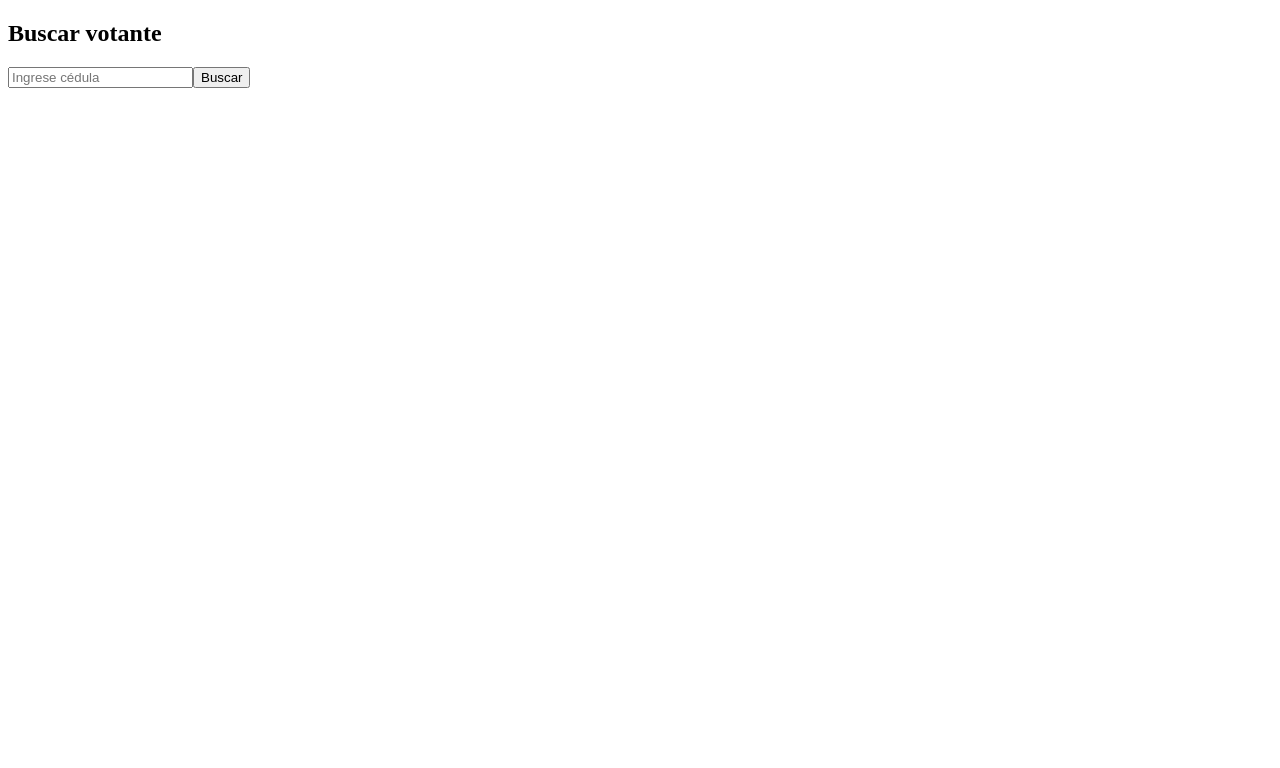
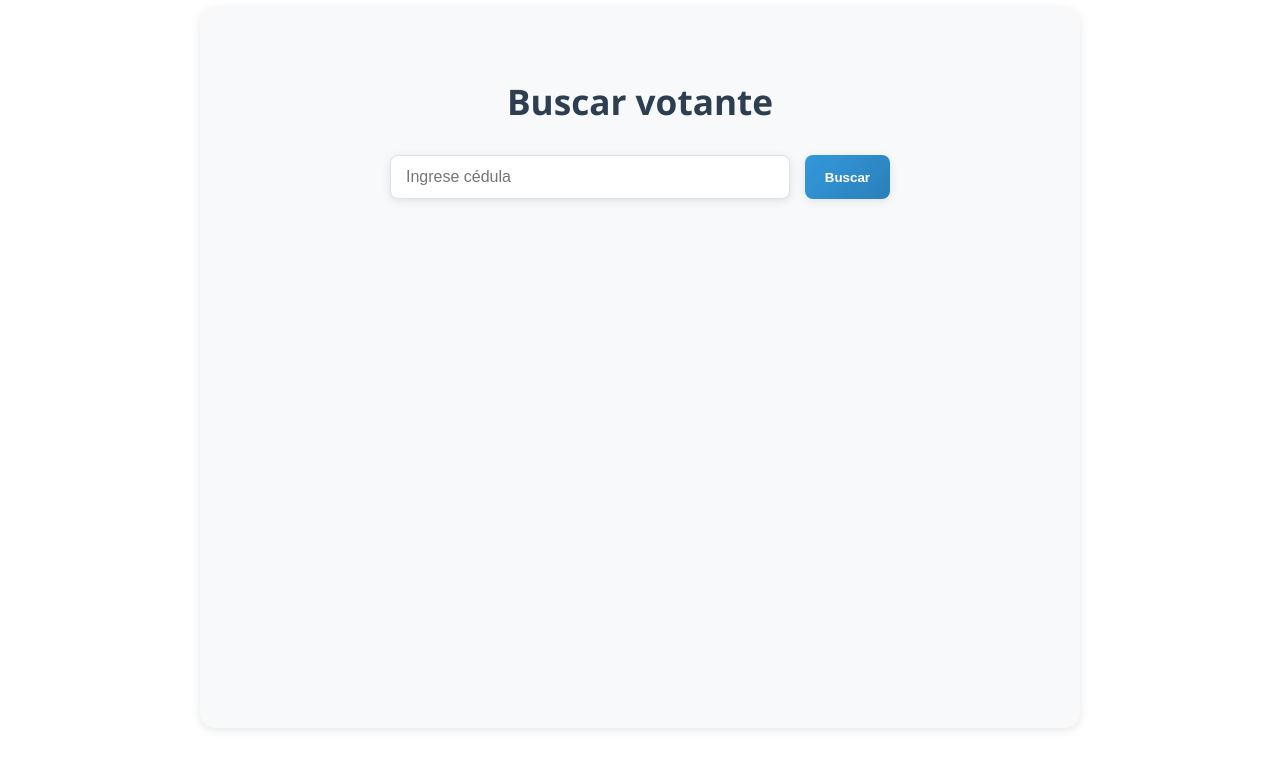
Before and after one commit to sebastianfori/ProyectoFinalBD, an Angular app in the folder frontend/ProyectBD2/: page /votosobservados in a window 1280 px wide. Shown: the top 768 px of the page. Built offline with nearby package versions, Linux system fonts and the light colour scheme.

Commit message:
arreglo front y arreglo route

```diff
--- a/frontend/ProyectBD2/src/app/app.routes.ts
+++ b/frontend/ProyectBD2/src/app/app.routes.ts
@@ -1,7 +1,7 @@
 import { Routes } from '@angular/router';
 
 export const routes: Routes = [
-  { path: '', redirectTo: 'inicio', pathMatch: 'full' }, //  home
+  { path: '', redirectTo: 'login', pathMatch: 'full' }, //  home
   {
     path: 'inicio',
     loadComponent: () =>
--- a/frontend/ProyectBD2/src/app/login/login.component.html
+++ b/frontend/ProyectBD2/src/app/login/login.component.html
@@ -44,7 +44,7 @@
         id="username"
         type="text"
         formControlName="username"
-        placeholder="Tu usuario"
+        placeholder="Tu cédula"
       />
 
       <label for="password">Contraseña</label>
--- a/frontend/ProyectBD2/src/app/vista-votosobservados/vista-votosobservados.component.html
+++ b/frontend/ProyectBD2/src/app/vista-votosobservados/vista-votosobservados.component.html
@@ -1,8 +1,10 @@
-<div class="contenedor">
+<div class="votosobservados-container">
   <h2>Buscar votante</h2>
 
-  <input [(ngModel)]="cedula" placeholder="Ingrese cédula" />
-  <button (click)="buscarVotante()">Buscar</button>
+  <div class="busqueda">
+    <input [(ngModel)]="cedula" placeholder="Ingrese cédula" />
+    <button (click)="buscarVotante()">Buscar</button>
+  </div>
 
   <div *ngIf="mensajeError" class="error">{{ mensajeError }}</div>
   <div *ngIf="mensajeExito" class="exito">{{ mensajeExito }}</div>
--- a/frontend/ProyectBD2/src/app/vista-votosobservados/vista-votosobservados.component.scss
+++ b/frontend/ProyectBD2/src/app/vista-votosobservados/vista-votosobservados.component.scss
@@ -1,4 +1,4 @@
-// Variables (heredadas para consistencia)
+// 🎨 Variables generales (compatibles con tu sistema)
 $primary-color: #2c3e50;
 $secondary-color: #3498db;
 $success-color: #27ae60;
@@ -9,11 +9,10 @@ $border-color: #dee2e6;
 $text-color: #2c3e50;
 $shadow: 0 2px 10px rgba(0, 0, 0, 0.1);
 
-// Estilos del componente
 .votosobservados-container {
-  max-width: 700px;
+  max-width: 800px;
   margin: 0 auto;
-  padding: 30px;
+  padding: 40px;
   background-color: $background-color;
   border-radius: 15px;
   box-shadow: $shadow;
@@ -25,37 +24,44 @@ $shadow: 0 2px 10px rgba(0, 0, 0, 0.1);
   align-items: center;
 
   h2 {
-    font-size: 2rem;
+    font-size: 2.2rem;
     font-weight: bold;
     color: $primary-color;
     margin-bottom: 30px;
   }
 
-  // Input y botón de búsqueda
+  // 🔍 Input y botón de búsqueda
   .busqueda {
     display: flex;
-    gap: 10px;
     width: 100%;
-    max-width: 400px;
-    margin-bottom: 30px;
+    max-width: 500px;
+    margin-bottom: 25px;
+    gap: 15px;
 
     input {
       flex: 1;
-      padding: 10px 15px;
+      padding: 12px 15px;
       border: 1px solid $border-color;
       border-radius: 8px;
       font-size: 1rem;
+      box-shadow: $shadow;
+
+      &:focus {
+        outline: none;
+        border-color: $secondary-color;
+        box-shadow: 0 0 5px rgba(52, 152, 219, 0.4);
+      }
     }
 
     button {
-      padding: 10px 15px;
+      padding: 12px 20px;
       background: linear-gradient(135deg, $secondary-color 0%, #2980b9 100%);
       color: white;
       border: none;
       border-radius: 8px;
       font-weight: bold;
       cursor: pointer;
-      transition: 0.3s ease;
+      transition: all 0.3s ease;
       box-shadow: $shadow;
 
       &:hover {
@@ -65,38 +71,49 @@ $shadow: 0 2px 10px rgba(0, 0, 0, 0.1);
     }
   }
 
-  // Mensajes
-  .mensaje {
-    margin-top: -20px;
+  // ✅ Mensajes
+  .error, .exito {
     margin-bottom: 20px;
     font-weight: bold;
-
-    &.exito {
-      color: $success-color;
-    }
-
-    &.error {
-      color: $danger-color;
-    }
+    padding: 10px 20px;
+    border-radius: 8px;
+    width: 100%;
+    max-width: 500px;
+    text-align: center;
   }
 
-  // Datos del votante
+  .error {
+    background-color: #f8d7da;
+    color: #721c24;
+    border: 1px solid #f5c6cb;
+  }
+
+  .exito {
+    background-color: #d4edda;
+    color: #155724;
+    border: 1px solid #c3e6cb;
+  }
+
+  // 👤 Datos del votante
   .datos-votante {
     width: 100%;
+    max-width: 600px;
     background: white;
     border: 1px solid $border-color;
     border-radius: 12px;
-    padding: 20px;
+    padding: 25px;
     box-shadow: $shadow;
+    margin-top: 20px;
 
     h3 {
       margin-top: 0;
-      font-size: 1.4rem;
+      font-size: 1.6rem;
       color: $primary-color;
+      margin-bottom: 20px;
     }
 
     p {
-      margin: 8px 0;
+      margin: 10px 0;
       font-size: 1rem;
 
       strong {
@@ -105,9 +122,9 @@ $shadow: 0 2px 10px rgba(0, 0, 0, 0.1);
       }
     }
 
-    .boton-observar {
-      margin-top: 20px;
-      padding: 12px;
+    button {
+      margin-top: 25px;
+      padding: 12px 20px;
       background: linear-gradient(135deg, $warning-color 0%, #f1c40f 100%);
       color: white;
       border: none;
@@ -115,7 +132,7 @@ $shadow: 0 2px 10px rgba(0, 0, 0, 0.1);
       font-size: 1rem;
       font-weight: bold;
       cursor: pointer;
-      transition: 0.3s ease;
+      transition: all 0.3s ease;
       box-shadow: $shadow;
 
       &:hover {
```
Also changed, not shown: 1 other file (tests, documents, lock files or other folders).
